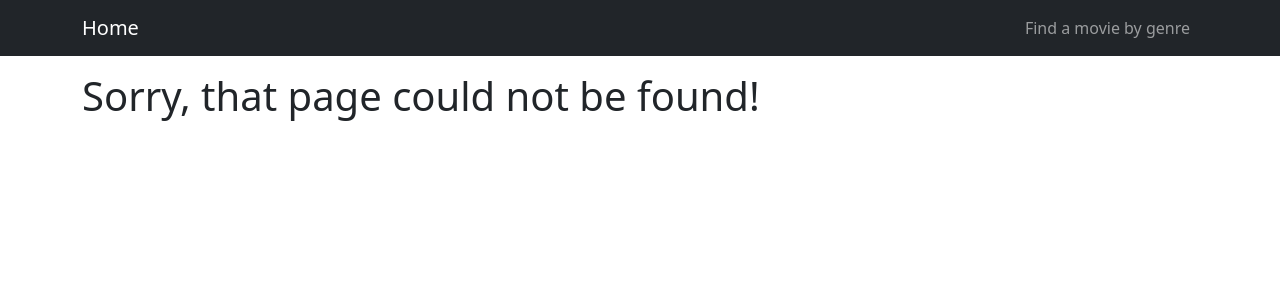
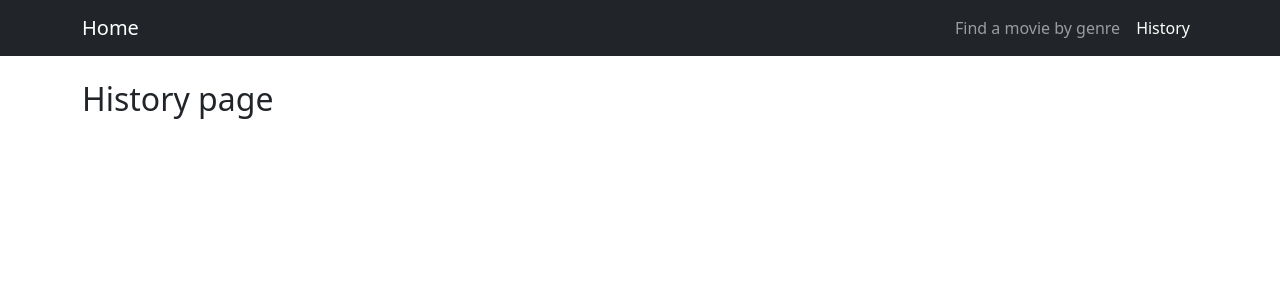
Before and after one commit to Sagva/the-movie-db, a React (Create React App) app: page /history in a window 1280 px wide. Shown: the top 300 px of the page. Built offline with nearby package versions, Linux system fonts and the light colour scheme; no server answers.

Commit message:
Added history page and historyContext

```diff
--- a/src/App.js
+++ b/src/App.js
@@ -1,6 +1,7 @@
 import './App.css';
 import { BrowserRouter, Switch, Route } from 'react-router-dom'
 import MovieContext from './contexts/MovieContext';
+import HistoryContext from './contexts/HistoryContext';
 import HomePage from './pages/HomePage';
 import MoviePage from './pages/MoviePage';
 import PageNotFound from './pages/PageNotFound';
@@ -8,6 +9,7 @@ import ActorInfoPage from './pages/ActorInfoPage'
 import Navigation from './components/Navigation'
 import GenreListPage from './pages/GenreListPage'
 import MoviesByGenrePage from './pages/MoviesByGenrePage';
+import HistoryPage from './pages/HistoryPage';
 
 function App() {
   return (
@@ -18,6 +20,9 @@ function App() {
           <Switch>
             <Route exact path="/">
               <HomePage />
+            </Route>
+            <Route exact path="/history">
+              <HistoryPage />
             </Route>
             <Route exact path="/movie/:id">
               <MoviePage />
--- a/src/components/CarouselComponent.jsx
+++ b/src/components/CarouselComponent.jsx
@@ -27,7 +27,7 @@ const CarouselComponent = ({ movieList }) => {
     };
 
     return (
-        <Carousel responsive={responsive} infinite={true} className='bg-dark'>
+        <Carousel responsive={responsive}>
             {movieList && movieList.map((movie, i) => {
                 return (
                     <MovieCard key={i} movieData={movie} />
--- a/src/components/Navigation.jsx
+++ b/src/components/Navigation.jsx
@@ -1,5 +1,5 @@
 import React from 'react'
-import { Link, NavLink } from 'react-router-dom'
+import { Link, NavLink } from 'react-router-dom'
 import Container from 'react-bootstrap/Container'
 import Nav from 'react-bootstrap/Nav'
 import Navbar from 'react-bootstrap/Navbar'
@@ -17,6 +17,9 @@ const Navigation = () => {
 						<NavLink to="/genres" className="nav-link">
 							Find a movie by genre
 						</NavLink>
+						<NavLink to="/history" className="nav-link">
+							History
+						</NavLink>
 					</Nav>
 				</Navbar.Collapse>
 			</Container>
--- /dev/null
+++ b/src/contexts/HistoryContext.js
@@ -0,0 +1,22 @@
+import {createContext, useState, useEffect} from 'react'
+
+export const HistoryContext = createContext()
+
+const HistoryContextProvider = (props) => {
+
+    const [lastShownMovie, setLastShownMovie ] = useState([])
+
+
+    const values = {
+        setLastShownMovie
+
+    }
+
+    return (
+        <HistoryContext.Provider value={values}>
+            {props.children}
+        </HistoryContext.Provider>
+     );
+}
+
+export default HistoryContextProvider;
--- a/src/pages/GenreListPage.jsx
+++ b/src/pages/GenreListPage.jsx
@@ -5,6 +5,7 @@ import { getAllGenres } from '../serveces/API'
 import Button from 'react-bootstrap/Button'
 
 const GenreListPage = () => {
+    console.log(`I am on GenreListPage`)
     const history = useHistory()
     const { data: genres, isError } = useQuery([`genres`], getAllGenres)
 
--- /dev/null
+++ b/src/pages/HistoryPage.jsx
@@ -0,0 +1,19 @@
+import React, { useContext } from 'react';
+// import { HistoryContext } from '../contexts/HistoryContext';
+
+const HistoryPage = () => {
+
+    // const {  } = useContext(HistoryContext)
+
+
+    return (
+        <div className='container'>
+
+            <h2 className='my-4'>History page</h2>
+        </div>
+    )
+
+
+}
+
+export default HistoryPage;
```
Lines whose indentation alone changed are shown as unchanged.
